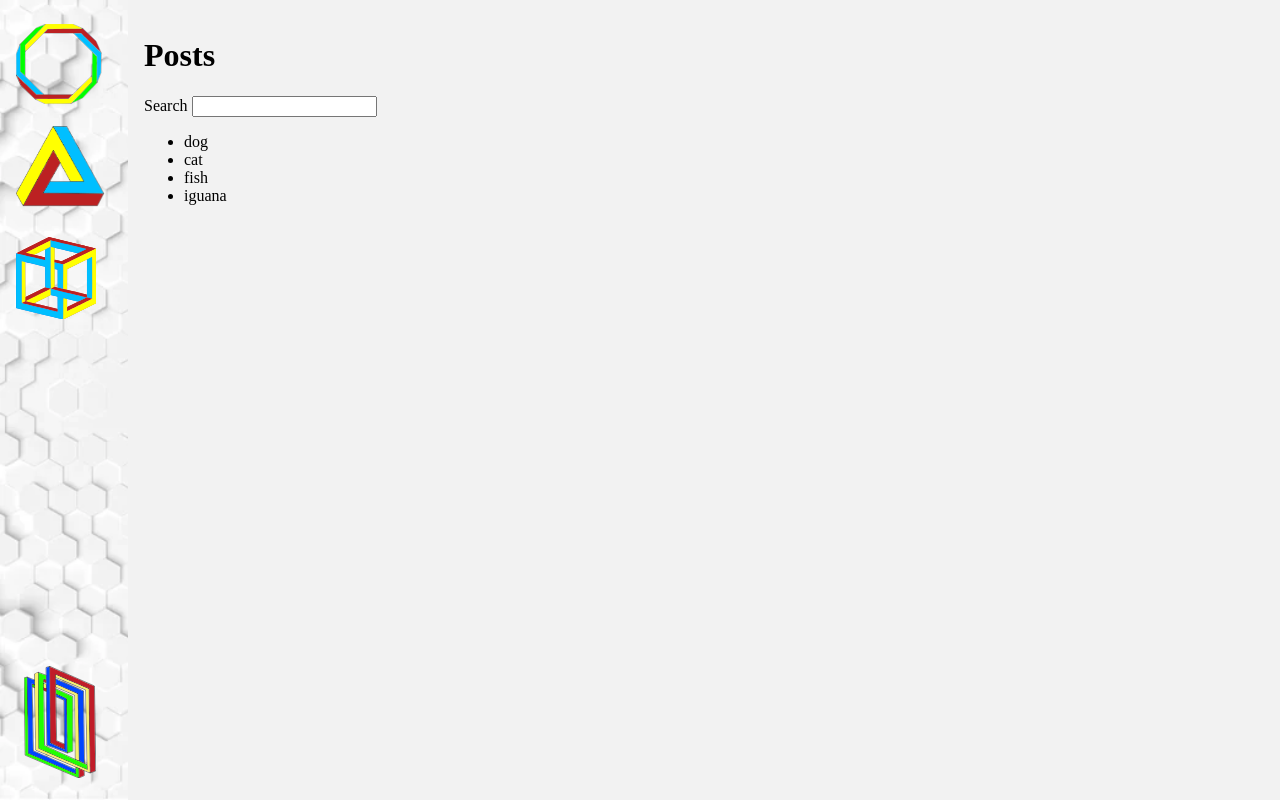
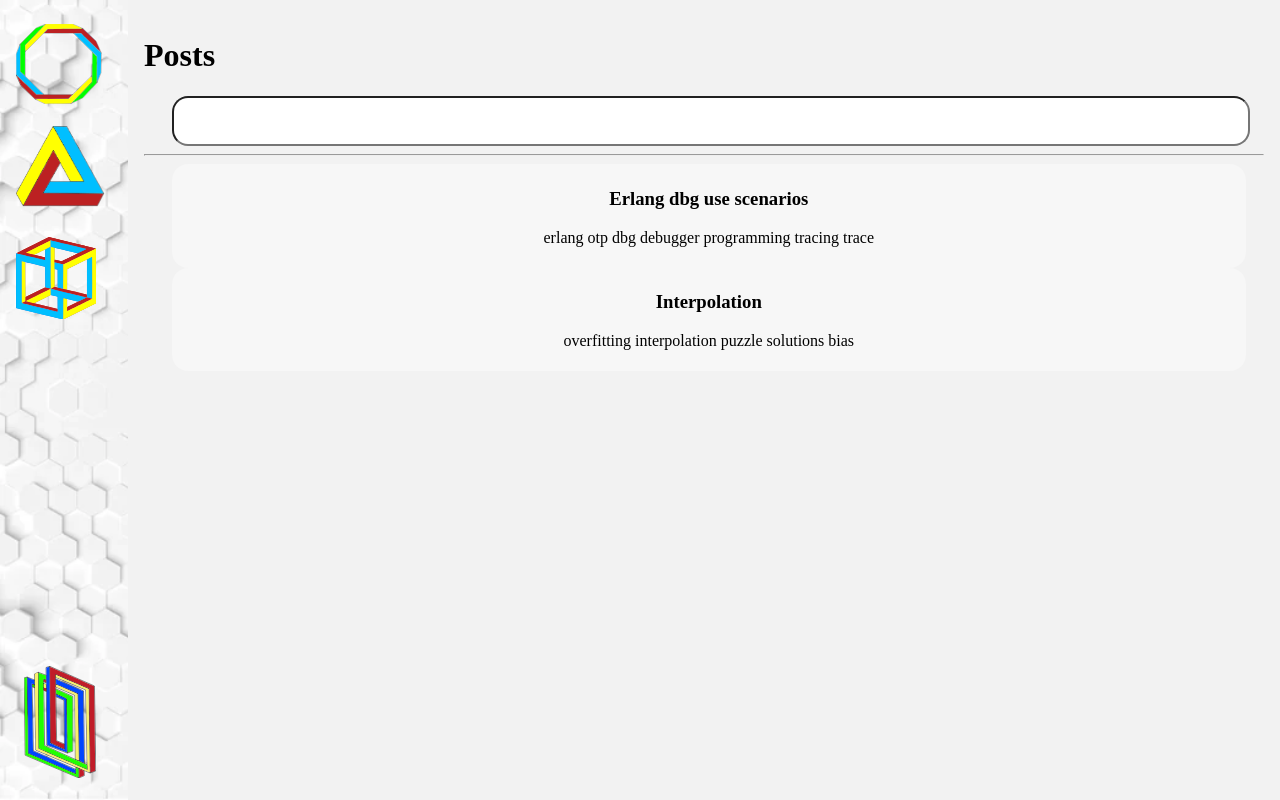
Before and after one commit to flmath/flmath.github.io, a SvelteKit app: page /posts in a window 1280 px wide. Built offline with nearby package versions, Linux system fonts and the light colour scheme.

Commit message:
posts css basic

```diff
--- a/src/lib/LogoElement.svelte
+++ b/src/lib/LogoElement.svelte
@@ -30,7 +30,6 @@
     active = "";
   }
 </script>
-
 <li class={"logo" + active}>
     <a href="/" class="nav-link">
       {#if (active === "" )}
--- a/src/routes/+layout.svelte
+++ b/src/routes/+layout.svelte
@@ -6,14 +6,14 @@
   import Reutersward from "$lib/svg/Reutersward.svelte";
 
   type NavElement = LogoElement | NavLink;
-  let hover : NavElement[] = [];
+  let hover: NavElement[] = [];
 
-  function handleMouseOver(e : Event) {
+  function handleMouseOver(e: Event) {
     hover.forEach((element) => {
       element.handleMouseOver();
     });
   }
-  function handleMouseOut(e : Event) {
+  function handleMouseOut(e: Event) {
     hover.forEach((element) => {
       element.handleMouseOut();
     });
@@ -30,11 +30,11 @@
   >
     <ul class="navbar-nav">
       <LogoElement bind:this={hover[0]}>
-        <span slot="text"> Main </span>
+        <span slot="text">Start</span>
       </LogoElement>
 
       <NavLink href="/posts" bind:this={hover[1]}>
-        <Penrose3 slot="picture" /> <span slot="text">Home</span></NavLink
+        <Penrose3 slot="picture" /> <span slot="text">Posts</span></NavLink
       >
       <NavLink href="/cv" bind:this={hover[2]}
         ><ImposibleCubeSvg slot="picture" />
@@ -130,7 +130,7 @@
     }
 
     .navbar:hover {
-      width: 17rem;
+      width: 18rem;
       filter: opacity(1);
     }
   }
--- a/src/routes/+page.svelte
+++ b/src/routes/+page.svelte
@@ -1,7 +1 @@
 <body><h1>The main page</h1></body>
-
-<style>
-    body{
-
-    }
-</style>
--- a/src/routes/posts/+page.svelte
+++ b/src/routes/posts/+page.svelte
@@ -1,5 +1,4 @@
 <script>
-	import { term } from './PostList';
 	import Search from './Search.svelte';
 	import ListItems from './ListItems.svelte';
 </script>
@@ -7,10 +6,5 @@
 <body><h1>Posts</h1></body>
 
 <Search></Search>
+<hr style:color="white">
 <ListItems></ListItems>
-
-<style>
-    body{
-
-    }
-</style>
--- a/src/routes/posts/ListItems.svelte
+++ b/src/routes/posts/ListItems.svelte
@@ -1,9 +1,32 @@
 <script>
-	import { filtered } from './PostList';
+	import { filtered } from "./PostList";
 </script>
 
-<ul>
 {#each $filtered as item}
-	<li>{item}</li>
+	<a href={"posts/" + item.Route}>
+		<div class="list-item">
+			<h3>{item.Name}</h3>
+			<p>{item.Tags}</p>
+		</div>
+	</a>
 {/each}
-</ul>
+
+<style>
+	a {
+		color: #000000;
+		text-decoration: none;
+		text-align: center;
+		font-size: 1rem;
+	}
+	.list-item {
+		margin-left: 2.5%;
+		background-color: rgba(255, 255, 255, 0.33);
+		width: 95%;
+		padding: 0.3rem;
+		border-radius: 1rem;
+	}
+
+	.list-item:hover {
+		background-color: rgba(255, 255, 255);
+	}
+</style>
--- a/src/routes/posts/PostList.ts
+++ b/src/routes/posts/PostList.ts
@@ -1,8 +1,22 @@
 import { writable, derived } from 'svelte/store';
+class Item {
+    constructor(Name: string, Tags: string, Route: string) {
+        this.Name = Name;
+        this.Tags = Tags;
+        this.Route = Route;
+    }
+    Name: string;
+    Tags: string;
+    Route: string;
+}
 
 export const term = writable('');
-export const items = writable(['dog', 'cat', 'fish', 'iguana']);
+export const items = writable([
+    new Item("Erlang dbg use scenarios", "erlang otp dbg debugger programming tracing trace", "ErlangDBG"),
+    new Item("Interpolation", "overfitting interpolation puzzle solutions bias ", "interpolation")
+]);
+
 export const filtered = derived(
-	[term, items],
-	([$term, $items]) => $items.filter(x => x.includes($term))
+    [term, items],
+    ([$term, $items]) => $items.filter(x => x.Tags.includes($term) || x.Name.includes($term))
 );
--- a/src/routes/posts/Search.svelte
+++ b/src/routes/posts/Search.svelte
@@ -1,9 +1,19 @@
 <script>
-	import {term} from './PostList';
-	let val = '';
-
-	$: term.set(val);
+    import { term } from "./PostList";
+    let val = "";
+    $: term.set(val);
 </script>
 
-<label for="searchInput">Search</label>
-<input bind:value={val} type="text" id="searchInput">
+<!-- <label for="searchInput">Search</label> -->
+<input class="rounded-input" bind:value={val} type="text" id="searchInput" />
+
+<style>
+    .rounded-input {
+        text-align: center;
+        font-size: 2rem;
+        margin-left: 2.5%;
+        width: 95%;
+        padding: 0.3rem;
+        border-radius: 1rem;
+    }
+</style>
```
Also changed, not shown: 1 other file (tests, documents, lock files or other folders).
